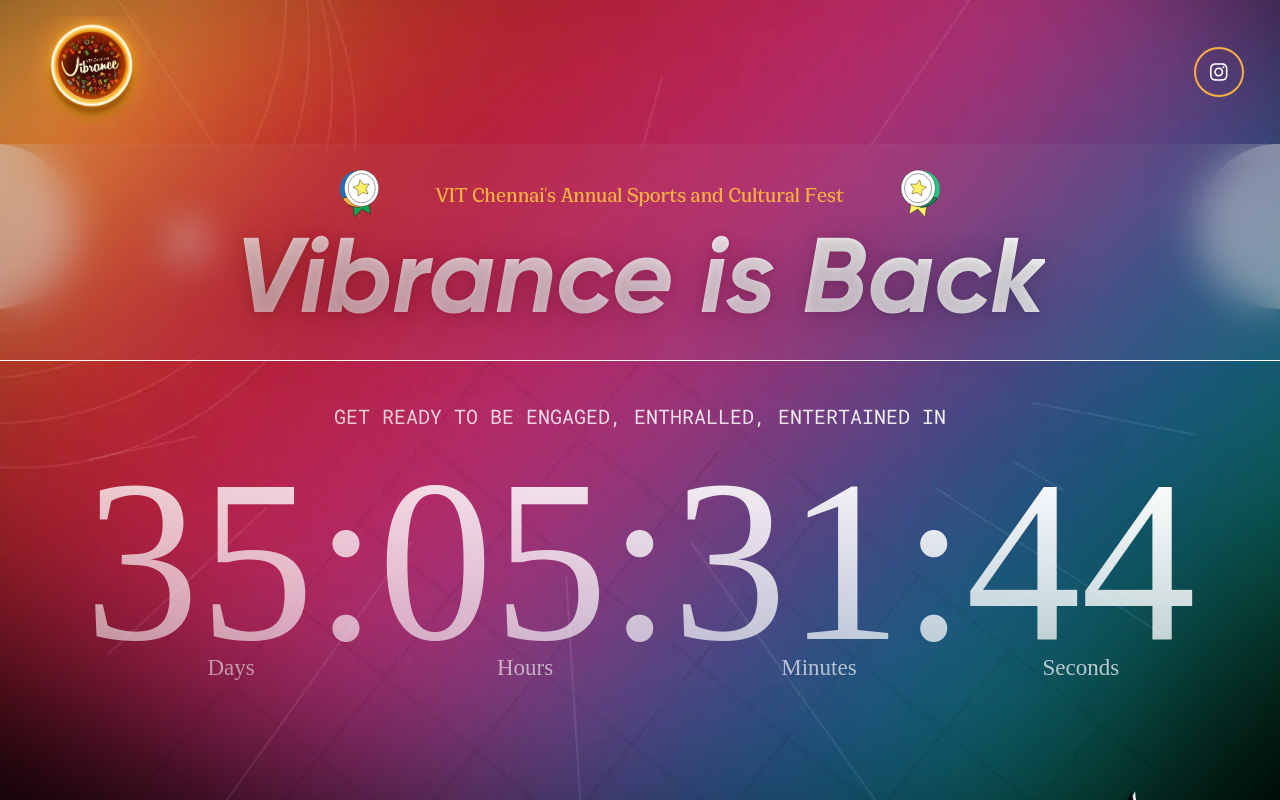
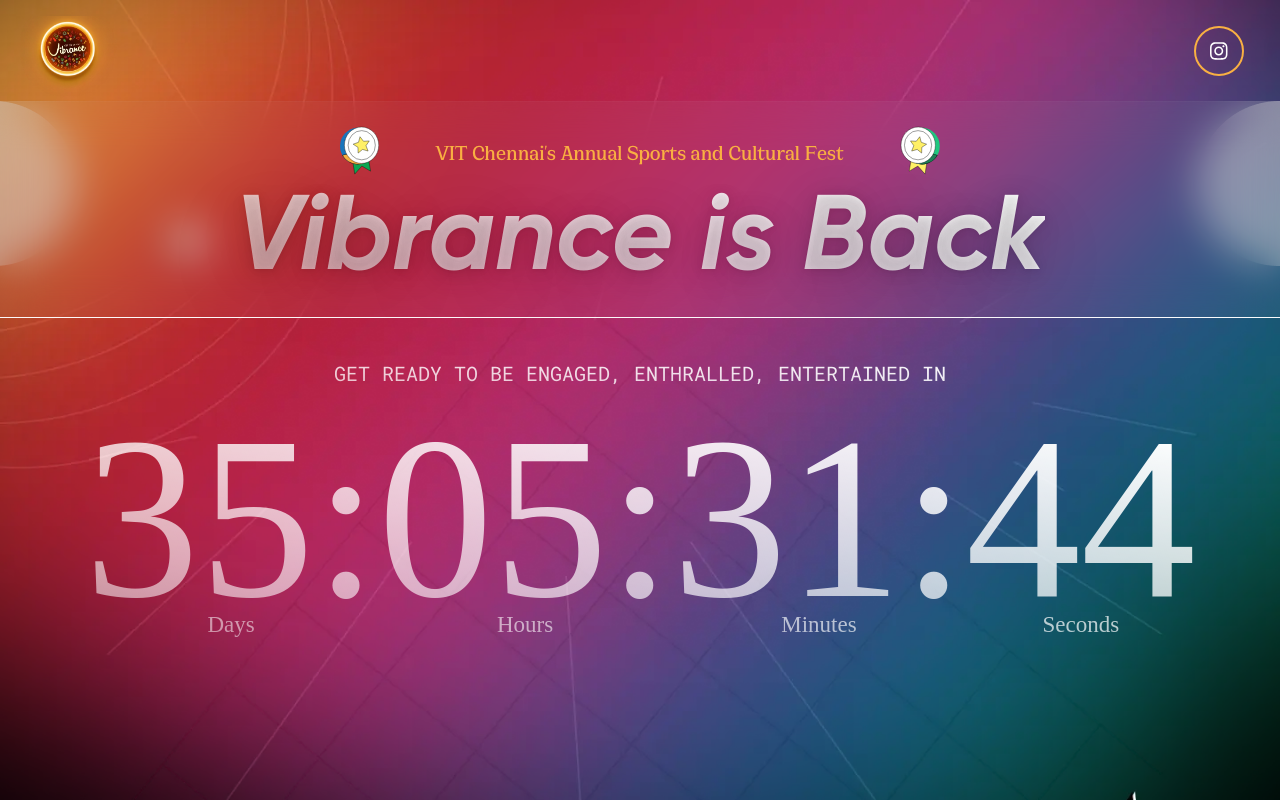
Before and after one commit to mohammadshaad/VIBRANCE-24, a React (Create React App) app: page / in a window 1280 px wide. Shown: the top 800 px of the page. Built offline with nearby package versions, Linux system fonts and the light colour scheme.

Commit message:
Header-tagline line-height

```diff
--- a/src/App.css
+++ b/src/App.css
@@ -32,7 +32,26 @@
   from {
     transform: rotate(0deg);
   }
+
   to {
     transform: rotate(360deg);
   }
 }
+
+body::-webkit-scrollbar {
+  width: 0.5em;
+}
+
+body::-webkit-scrollbar-track {
+  box-shadow: inset 0 0 6px rgba(0, 0, 0, 0.3);
+}
+
+body::-webkit-scrollbar-thumb {
+  background-color: #4158D0;
+  background-image: -webkit-linear-gradient(43deg, #4158D0 0%, #C850C0 46%, #FFCC70 100%);
+  background-image: -moz-linear-gradient(43deg, #4158D0 0%, #C850C0 46%, #FFCC70 100%);
+  background-image: -o-linear-gradient(43deg, #4158D0 0%, #C850C0 46%, #FFCC70 100%);
+  background-image: linear-gradient(43deg, #4158D0 0%, #C850C0 46%, #FFCC70 100%);
+  outline: 1px solid slategrey;
+  border-radius: 1rem;
+}
--- a/src/components/Main/index.js
+++ b/src/components/Main/index.js
@@ -58,7 +58,7 @@
       <div className="header-box flex items-center justify-center flex-col">
         <div className="header-tagline-box flex items-center justify-center gap-14">
           <img src={star1} alt="star" />
-          <p className='header-tagline'>VIT Chennai's Annual Sports and Cultural Fest</p>
+          <p className='header-tagline text-center leading-3'>VIT Chennai's Annual Sports and Cultural Fest</p>
           <img src={star2} alt="star" />
         </div>
 
--- a/src/components/Main/style/style.css
+++ b/src/components/Main/style/style.css
@@ -42,7 +42,7 @@
 .header-tagline {
   font-family: "CirkaBold";
   font-size: 22px;
-  line-height: 38px;
+  line-height: 40px;
   color: #f9b042;
 }
 
--- a/src/components/Navbar/style/style.css
+++ b/src/components/Navbar/style/style.css
@@ -4,7 +4,7 @@
 }
 
 .vibrancelogo {
-  width: 150px;
+  width: 100px;
 }
 
 .gallery-border {
```
